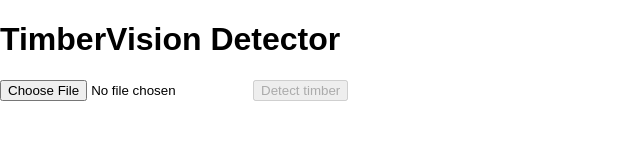
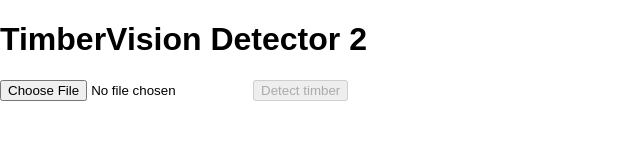
Before and after one commit to felixinberlin/pwatest1, a React (Vite) app: page / in a window 1280 px wide. Shown: the top 160 px of the page, without its empty margins (0-640 px from the left). Built offline with nearby package versions, Linux system fonts and the light colour scheme.

Commit message:
version up

```diff
--- a/src/App.tsx
+++ b/src/App.tsx
@@ -6,7 +6,7 @@ function App() {
   return (
     <>
       <h1>
-        TimberVision Detector
+        TimberVision Detector 2
       </h1>
 
       <ImageDetector />
```
